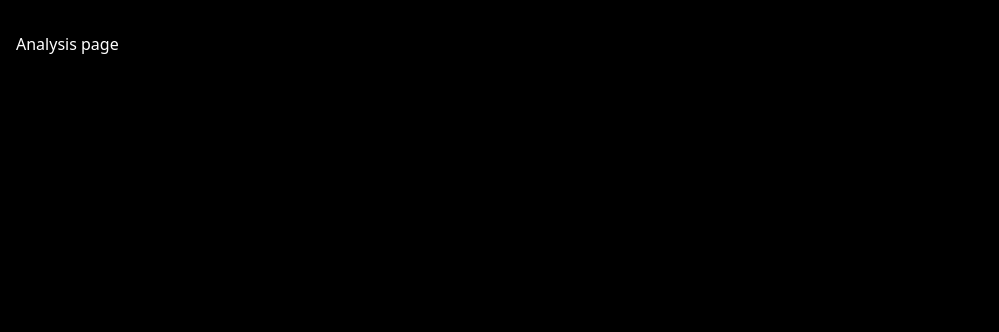
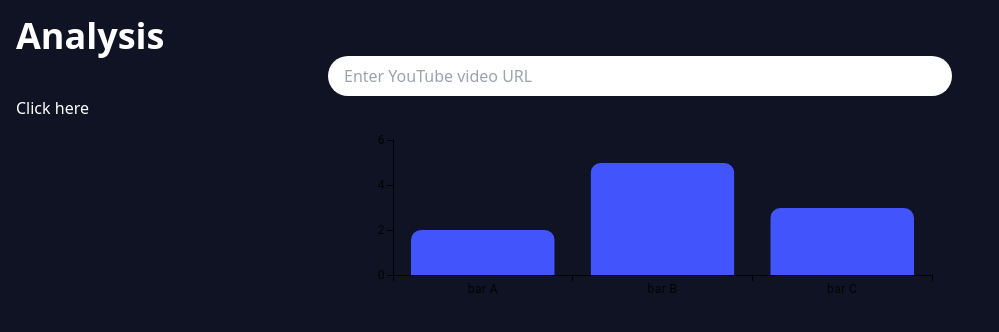
Before and after one commit to antonnprince/Sentiment-Analysis, a React (Vite) app in the folder frontend/: page /analysis in a window 1280 px wide. Shown: the top 332 px of the page, without its empty margins (0-999 px from the left). Built offline with nearby package versions, Linux system fonts and the light colour scheme.

Commit message:
url verifier

```diff
--- a/frontend/src/Analysis.jsx
+++ b/frontend/src/Analysis.jsx
@@ -1,14 +1,56 @@
 import { useLocation } from 'react-router-dom'
 import { useState } from 'react'
+import { BarChart } from '@mui/x-charts/BarChart';
+
 
 const Analysis = () => {
-const [results, setResults] = useState({})
-const location = useLocation()
-const {analysis} = location.state || {}
+  const [url,setUrl] = useState("")
+
+
+  const formatUrl =(videoUrl)=>{
+    if(videoUrl.includes("ttps://www.youtube.com/watch"))
+    {
+      console.log('true')
+    }
+      else console.log("false")
+    }
 
   return (
-    <div className='mx-4 my-8 flex flex-row space-x-4'>
-      Analysis page
+    <div className=' bg-[#101323] h-screen p-4 pb-8'>
+      <h1 className='font-bold text-4xl'>Analysis</h1>
+
+      <div className='w-full justify-center'>
+        <input
+          className="w-3/4 sm:w-1/2  flex py-2 px-4 focus:outline-none text-slate-600 rounded-full mx-auto"
+          type='text'
+          placeholder='Enter YouTube video URL'
+          onChange={(e)=>setUrl(e.target.value)}
+        />
+      </div>
+
+      <button
+      onClick={()=>formatUrl(url)}
+      >
+        Click here
+      </button>
+      <div className='w-1/2 mx-auto'>
+          <BarChart
+          borderRadius={10}
+            xAxis={[
+              {
+                id: 'barCategories',
+                data: ['bar A', 'bar B', 'bar C'],
+              },
+            ]}
+            series={[
+              {
+                data: [2, 5, 3],
+              },
+            ]}
+            height={200}
+          />
+      </div>
+
     </div>
   )
 }
```
